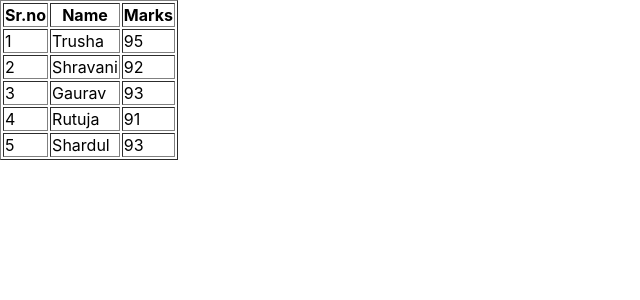
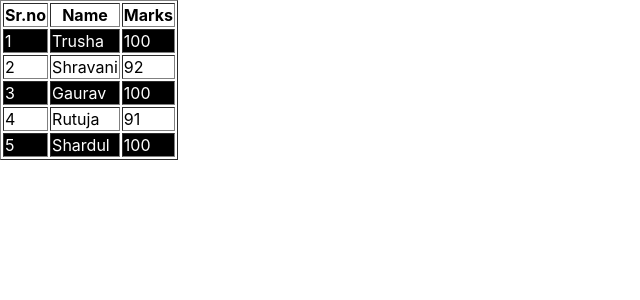
Before and after one commit to TrushaNimse/third-project, a React (Create React App) app: page / in a window 1280 px wide. Shown: the top 300 px of the page, without its empty margins (0-640 px from the left). Built offline with nearby package versions, Linux system fonts and the light colour scheme.

Commit message:
displaying css for 100 marka in table

```diff
--- a/src/App.css
+++ b/src/App.css
@@ -1,38 +1,8 @@
-.App {
-  text-align: center;
-}
-
-.App-logo {
-  height: 40vmin;
-  pointer-events: none;
-}
-
-@media (prefers-reduced-motion: no-preference) {
-  .App-logo {
-    animation: App-logo-spin infinite 20s linear;
-  }
-}
-
-.App-header {
-  background-color: #282c34;
-  min-height: 100vh;
-  display: flex;
-  flex-direction: column;
-  align-items: center;
-  justify-content: center;
-  font-size: calc(10px + 2vmin);
+.blackBackground{
+  background-color: black;
   color: white;
 }
-
-.App-link {
-  color: #61dafb;
+.whiteBackgroud{
+  background-color: white;
+  color: black;
 }
-
-@keyframes App-logo-spin {
-  from {
-    transform: rotate(0deg);
-  }
-  to {
-    transform: rotate(360deg);
-  }
-}
--- a/src/App.js
+++ b/src/App.js
@@ -3,18 +3,18 @@ import './App.css';
 import { useState } from 'react';
 
 function App() {
-  const [student, setStudent] = useState([{ srno: 1, name: "Trusha", marks: 95 },
+  const [student, setStudent] = useState([{ srno: 1, name: "Trusha", marks: 100 },
   { srno: 2, name: "Shravani", marks: 92 },
-  { srno: 3, name: "Gaurav", marks: 93 },
+  { srno: 3, name: "Gaurav", marks: 100 },
   { srno: 4, name: "Rutuja", marks: 91 },
-  { srno: 5, name: "Shardul", marks: 93 }]);
+  { srno: 5, name: "Shardul", marks: 100}]);
 
 
   // const student=[{ srno: 1, name: "Trusha", marks: 95 },
-  // { srno: 1, name: "Shravani", marks: 92 },
-  // { srno: 1, name: "Gaurav", marks: 93 },
-  // { srno: 1, name: "Rutuja", marks: 91 },
-  // { srno: 1, name: "Shardul", marks: 93 }]
+  // { srno: 2, name: "Shravani", marks: 92 },
+  // { srno: 3, name: "Gaurav", marks: 93 },
+  // { srno: 4, name: "Rutuja", marks: 91 },
+  // { srno: 5, name: "Shardul", marks: 93 }]
   return (
     <div>
       <table border="1">
@@ -23,14 +23,14 @@ function App() {
           <th>Name</th>
           <th>Marks</th>
         </tr>
-        {student.map((singleElement) => (
-          <tr>
+        {student.map((singleElement) => {
+         return <tr className={singleElement.marks===100?"blackBackground":"whiteBackgroud"}>
             <td>{singleElement.srno}</td>
             <td>{singleElement.name}</td>
             <td>{singleElement.marks}</td>
           </tr>
-        ))}
-      </table>
+        })}
+          </table>
     </div>
   );
 }
```
